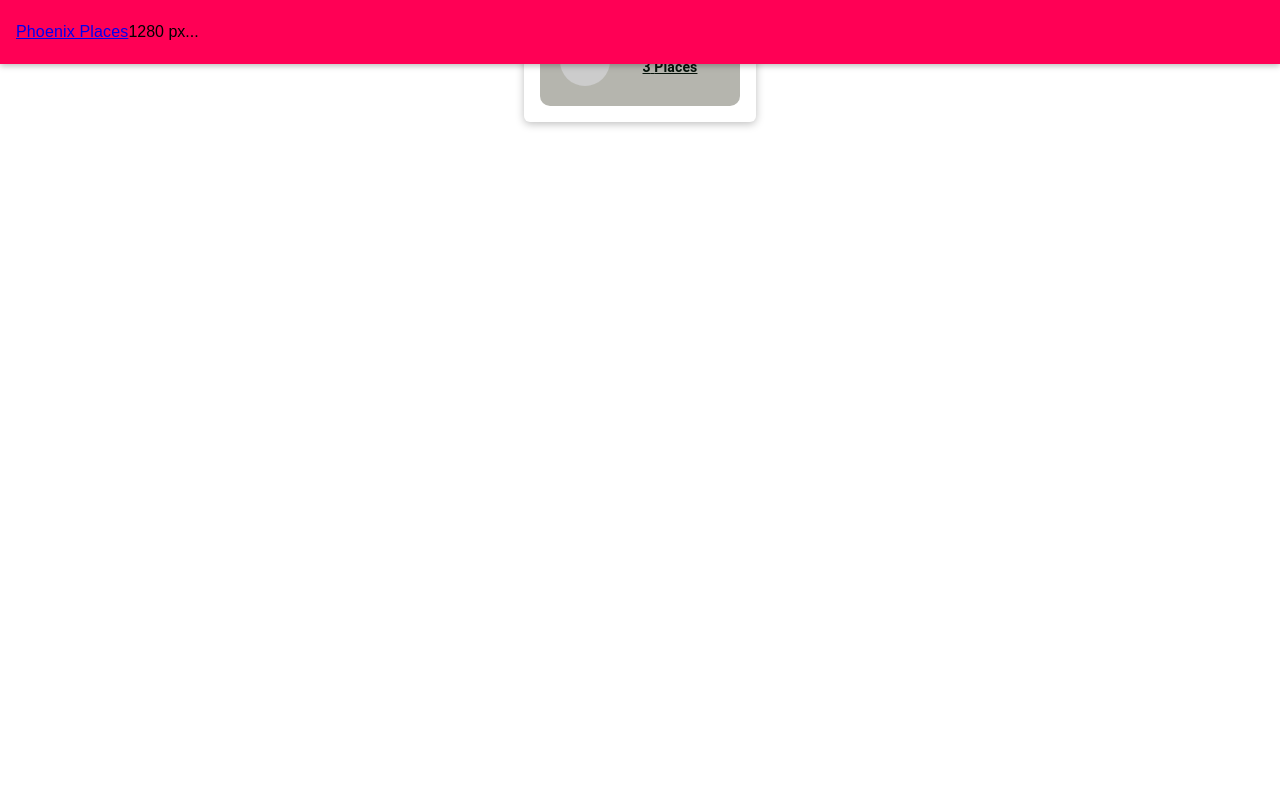
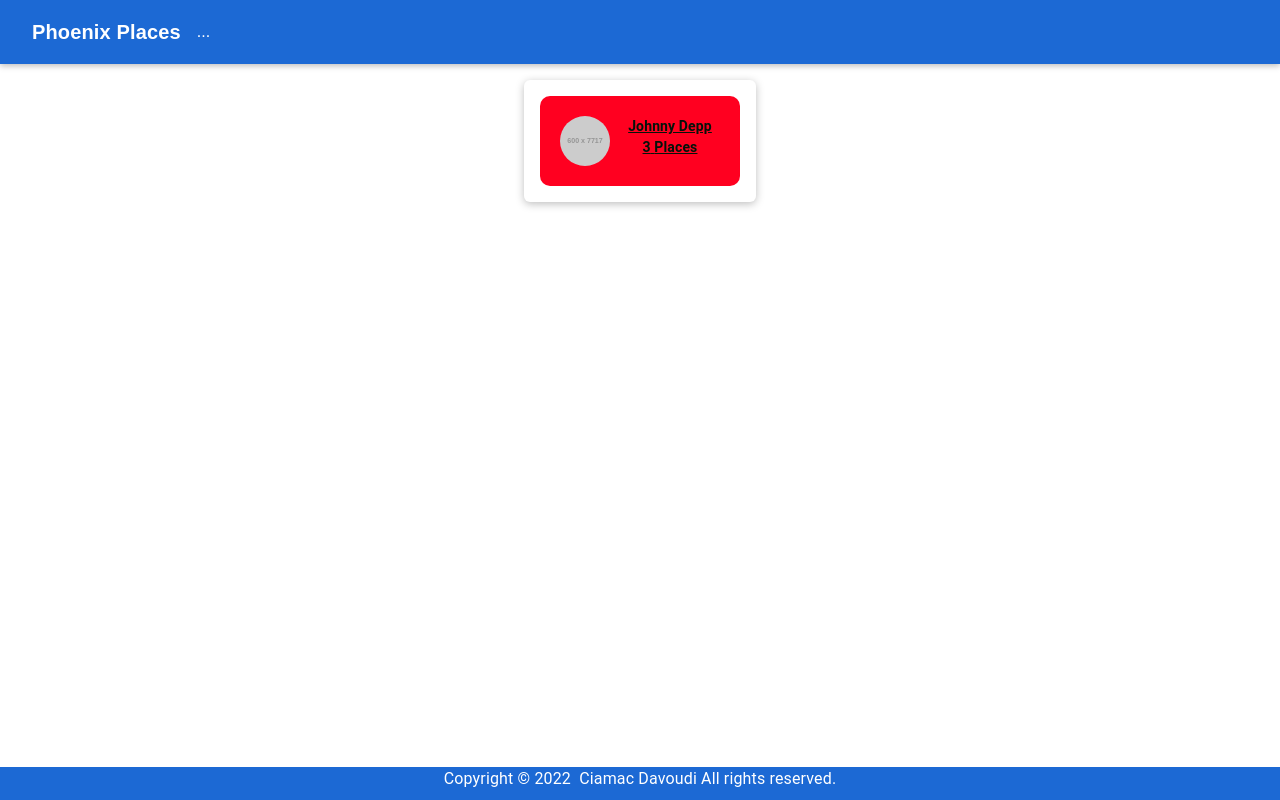
Before and after one commit to ciamac-da/phoenix-gaming-shop-mern-app, a React (Create React App) app in the folder frontend/: page / in a window 1280 px wide. Built offline with nearby package versions, Linux system fonts and the light colour scheme; a web font is replaced by a local one.

Commit message:
Verified by marti4n v1.2.4 footer component added & navigation style changed

```diff
--- a/frontend/src/App.jsx
+++ b/frontend/src/App.jsx
@@ -8,7 +8,7 @@ import {
 import Users from "./user/pages/Users";
 import NewPlaces from "./places/pages/NewPlaces";
 import MainNavigation from './shared/components/Navigation/MainNavigation';
-
+import Footer from './shared/components/Footer/Footer';
 
 const App = () => {
   return (
@@ -23,6 +23,7 @@ const App = () => {
         </Route>
         <Redirect to="/" />
       </Switch>
+      <Footer />
     </Router>
   );
 };
--- /dev/null
+++ b/frontend/src/shared/components/Footer/Footer.jsx
@@ -0,0 +1,18 @@
+import React from "react";
+import myStyle from "./FooterStyle";
+import { Typography } from "@mui/material";
+
+const Footer = () => {
+  const classes = myStyle();
+  return (
+    <div>
+      <footer className={classes.footer}>
+        <Typography className={classes.typo}>
+          Copyright &copy; {new Date().getFullYear()}
+          &nbsp; Ciamac Davoudi All rights reserved.
+        </Typography>
+      </footer>
+    </div>
+  );
+};
+export default Footer;
--- /dev/null
+++ b/frontend/src/shared/components/Footer/FooterStyle.jsx
@@ -0,0 +1,21 @@
+import { makeStyles } from "@mui/styles";
+
+
+const useStyles = makeStyles(() => ({
+  footer: {
+    marginTop: "auto",
+    background: "#1c69d4",
+    textAlign: "center",
+    position: "fixed",
+    bottom: 0,
+    display: "block",
+    width: "100vw",
+    marginBottom: "0px",
+    height: "33px",
+  },
+  typo: {
+    color: "#fff",
+    fontWeight: "bolder",
+  },
+}));
+export default useStyles;
--- a/frontend/src/shared/components/Navigation/MainHeader.jsx
+++ b/frontend/src/shared/components/Navigation/MainHeader.jsx
@@ -1,6 +1,7 @@
 import { useEffect, useState } from "react";
 import { styled } from "@mui/material/styles";
 import muiStyle from "./MainHeaderStyle";
+
 
 const MainHeader = (props) => {
   const [windowWidth, setWindowWidth] = useState(window.innerWidth);
--- a/frontend/src/shared/components/Navigation/MainHeaderStyle.jsx
+++ b/frontend/src/shared/components/Navigation/MainHeaderStyle.jsx
@@ -9,7 +9,7 @@ const muiStyle = makeStyles(() => ({
     position: "fixed",
     top: "0",
     left: "0",
-    background: "#ff0055",
+    background: "#1c69d4",
     boxShadow: "0 2px 6px rgba(0, 0, 0, 0.26)",
     padding: "0 1rem",
     zIndex: "5",
--- a/frontend/src/shared/components/Navigation/MainNavigation.jsx
+++ b/frontend/src/shared/components/Navigation/MainNavigation.jsx
@@ -4,11 +4,12 @@ import { Link } from "react-router-dom";
 import { Typography } from "@mui/material";
 import { styled } from "@mui/material/styles";
 import muiStyle from "./MainHeaderStyle";
-import MenuIcon from '@mui/icons-material/Menu';
+import MenuOutlinedIcon from "@mui/icons-material/MenuOutlined";
+
 
 const MainNavigation = () => {
-  const [windowWidth, setWindowWidth] = useState(window.innerWidth);
-  const classes = muiStyle();
+    const [windowWidth, setWindowWidth] = useState(window.innerWidth);
+    const classes = muiStyle();
 
   const Root = styled("div")(({ theme }) => ({
     [theme.breakpoints.up("sm")]: {
@@ -31,16 +32,22 @@ const MainNavigation = () => {
     <MainHeader>
       <Root>
         <button className={classes.hamburgerMenuButtonMain}>
-          <MenuIcon />
+          <MenuOutlinedIcon className={classes.hamburgerMenuButtonMainIcon} />
         </button>
       </Root>
-      <Typography className={classes.MainNavigationHeaderTitle}>
-        <Link className={classes.MainNavigationHeaderTitleLink} to="/">
+      <Typography style={{ padding: "1rem" }}>
+        <Link
+          style={{
+            textDecoration: "auto",
+            color: "white",
+            fontWeight: "bolder",
+            fontSize:"1.25rem"
+          }}
+        >
           Phoenix Places
         </Link>
       </Typography>
-      {windowWidth} px
-      <nav>...</nav>
+      <nav style={{color:"white"}}>...</nav>
     </MainHeader>
   );
 };
--- a/frontend/src/user/components/UserStyle.jsx
+++ b/frontend/src/user/components/UserStyle.jsx
@@ -2,11 +2,11 @@ import { makeStyles } from "@mui/styles";
 
 const muiStyle = makeStyles(() => ({
   mainContainer: {
-    margin: "auto",
+    marginTop: "5rem",
   },
   userContainer: {
     color: "#05120a",
-    background: "#b5b5ae",
+    backgroundColor: "rgb(255, 0, 32);",
     display: "grid",
     gridTemplateColumns: "1fr 1fr",
     textAlign: "center",
```
Also changed, not shown: frontend/src/shared/components/Navigation/MainNavigationStyle.jsx (+3 -6 lines), frontend/src/shared/components/404/404.jsx (added), frontend/src/shared/components/404/404Style.jsx (added).
